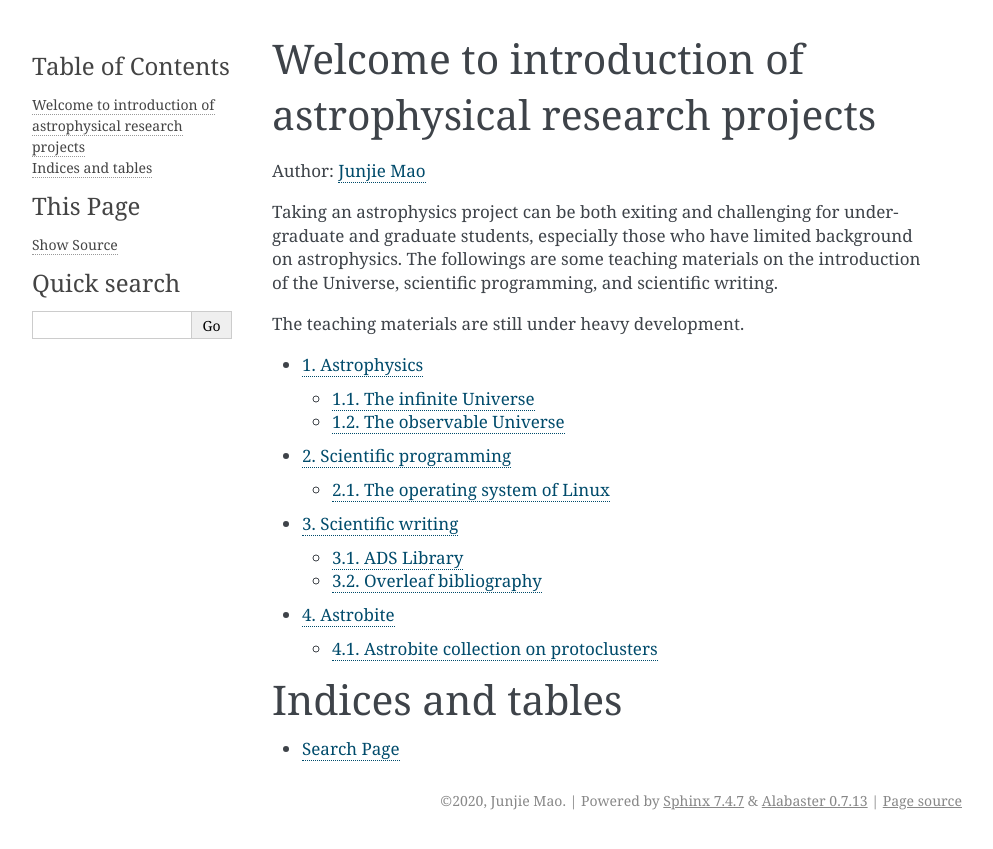
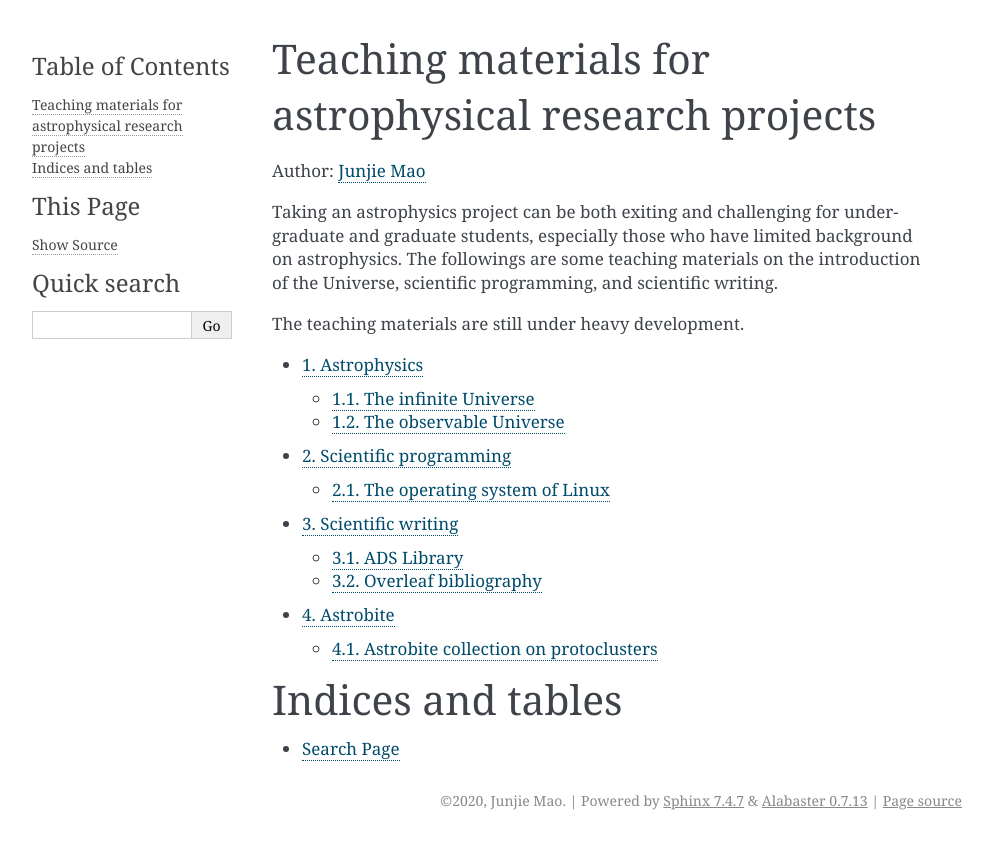
Before and after one commit to jmao2014/teaching, a Sphinx documentation site: the page built from docs/source/index.rst, in a window 1280 px wide. Shown: the top 849 px of the page, without its empty margins (148-1141 px from the left). Built offline with Sphinx 7.4.7, drawn with Linux system fonts in a browser that asks for light colours.

Commit message:
minor revision to the welcome page

```diff
--- a/docs/source/index.rst
+++ b/docs/source/index.rst
@@ -3,7 +3,7 @@
    You can adapt this file completely to your liking, but it should at least
    contain the root `toctree` directive.
 
-Welcome to introduction of astrophysical research projects
+Teaching materials for astrophysical research projects
 ================================================================
 
 Author: `Junjie Mao <https://sites.google.com/view/junjiemao-astroph/home>`_
```
